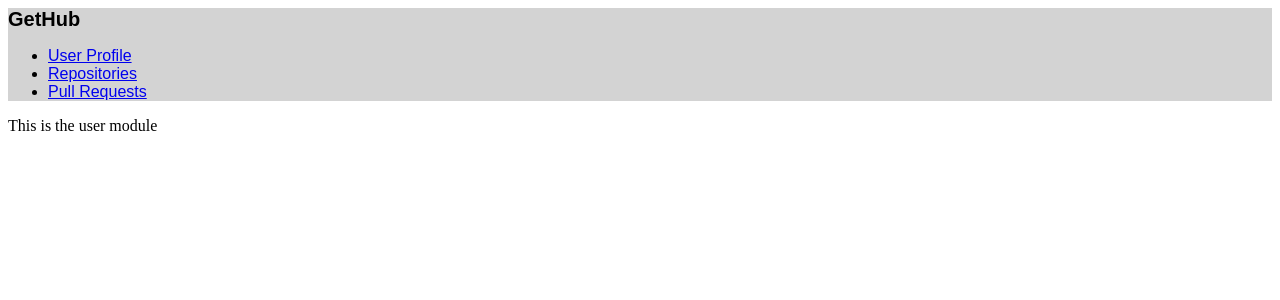
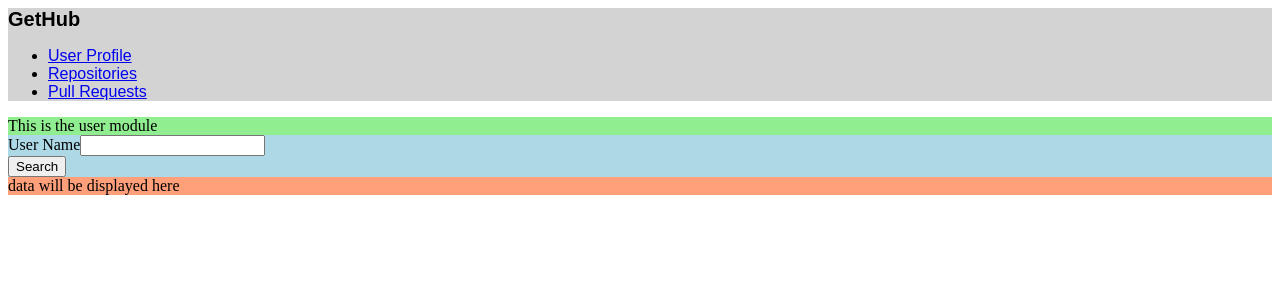
Before and after one commit to notwillcasey/github-fetcher, an Angular app: page /user in a window 1280 px wide. Shown: the top 300 px of the page. Built offline with nearby package versions, Linux system fonts and the light colour scheme.

Commit message:
creating initial forms

```diff
--- a/src/app/app.module.ts
+++ b/src/app/app.module.ts
@@ -6,6 +6,7 @@ import { AppComponent } from './app.component';
 import { UserComponent } from './user/user.component';
 import { RepoComponent } from './repo/repo.component';
 import { PullRequestComponent } from './pull-request/pull-request.component';
+import { FormsModule, ReactiveFormsModule } from '@angular/forms';
 
 @NgModule({
   declarations: [
@@ -16,7 +17,9 @@ import { PullRequestComponent } from './pull-request/pull-request.component';
   ],
   imports: [
     BrowserModule,
-    AppRoutingModule
+    AppRoutingModule,
+    ReactiveFormsModule,
+    FormsModule
   ],
   providers: [],
   bootstrap: [AppComponent]
--- a/src/app/pull-request/pull-request.component.html
+++ b/src/app/pull-request/pull-request.component.html
@@ -2,5 +2,22 @@
     <div>
         This is the pull request module
     </div>
+    <div class="pr-form">
+        <form [formGroup]="pullRequestSearch" (ngSubmit)="onSubmit()">
+            <div>
+                <label for="user-label">User Name</label>
+                <input class="user-input" type="text" formControlName="userName">
+            </div>
 
+            <div>
+                <label for="repo-label">Repository</label>
+                <input class="repo-input" type="text" formControlName="repoName">
+            </div>
+
+            <button class="button" tpye="submit">Search</button>
+        </form>
+    </div>
+    <div class="pr-data">
+        data will be displayed here
+    </div>
 </div>
--- a/src/app/pull-request/pull-request.component.ts
+++ b/src/app/pull-request/pull-request.component.ts
@@ -1,4 +1,5 @@
 import { Component } from '@angular/core';
+import { FormBuilder } from '@angular/forms';
 
 @Component({
   selector: 'app-pull-request',
@@ -6,5 +7,17 @@ import { Component } from '@angular/core';
   styleUrl: './pull-request.component.css'
 })
 export class PullRequestComponent {
+  constructor(
+    private formBuilder : FormBuilder
+  ) {}
 
+  pullRequestSearch = this.formBuilder.group({
+    userName: '',
+    repoName: ''
+  })
+
+  onSubmit(): void {
+    console.log(this.pullRequestSearch.value);
+    this.pullRequestSearch.reset();
+  }
 }
--- a/src/app/repo/repo.component.html
+++ b/src/app/repo/repo.component.html
@@ -2,5 +2,17 @@
     <div>
         This is the repo module
     </div>
+    <div class="repo-form">
+        <form [formGroup]="repoSearch" (ngSubmit)="onSubmit()">
+            <div>
+                <label for="user-label">User Name</label>
+                <input class="user-input" type="text" formControlName="userName">
+            </div>
 
+            <button class="button" tpye="submit">Search</button>
+        </form>
+    </div>
+    <div class="repo-data">
+        data will be displayed here
+    </div>
 </div>
--- a/src/app/repo/repo.component.ts
+++ b/src/app/repo/repo.component.ts
@@ -1,4 +1,5 @@
 import { Component } from '@angular/core';
+import { FormBuilder } from '@angular/forms';
 
 @Component({
   selector: 'app-repo',
@@ -6,5 +7,16 @@ import { Component } from '@angular/core';
   styleUrl: './repo.component.css'
 })
 export class RepoComponent {
+  constructor(
+    private formBuilder : FormBuilder
+  ) {}
 
+  repoSearch = this.formBuilder.group({
+    userName: ''
+  })
+
+  onSubmit(): void {
+    console.log(this.repoSearch.value);
+    this.repoSearch.reset();
+  }
 }
--- a/src/app/user/user.component.css
+++ b/src/app/user/user.component.css
@@ -0,0 +1,11 @@
+.user-title {
+    background-color: lightgreen;
+}
+
+.user-form {
+    background-color: lightblue;
+}
+
+.user-data {
+    background-color: lightsalmon;
+}
--- a/src/app/user/user.component.html
+++ b/src/app/user/user.component.html
@@ -1,6 +1,18 @@
 <div class="user-body">
-    <div>
+    <div class="user-title">
         This is the user module
     </div>
+    <div class="user-form">
+        <form [formGroup]="userSearch" (ngSubmit)="onSubmit()">
+            <div>
+                <label for="user-label">User Name</label>
+                <input class="user-input" type="text" formControlName="userName">
+            </div>
 
+            <button class="button" tpye="submit">Search</button>
+        </form>
+    </div>
+    <div class="user-data">
+        data will be displayed here
+    </div>
 </div>
--- a/src/app/user/user.component.ts
+++ b/src/app/user/user.component.ts
@@ -1,4 +1,5 @@
 import { Component } from '@angular/core';
+import { FormBuilder } from '@angular/forms';
 
 @Component({
   selector: 'app-user',
@@ -7,4 +8,17 @@ import { Component } from '@angular/core';
 })
 export class UserComponent {
 
+  constructor(
+    private formBuilder : FormBuilder
+  ) {}
+
+  userSearch = this.formBuilder.group({
+    userName: ''
+  })
+
+  onSubmit(): void {
+    console.log(this.userSearch.value);
+    this.userSearch.reset();
+  }
+
 }
```
